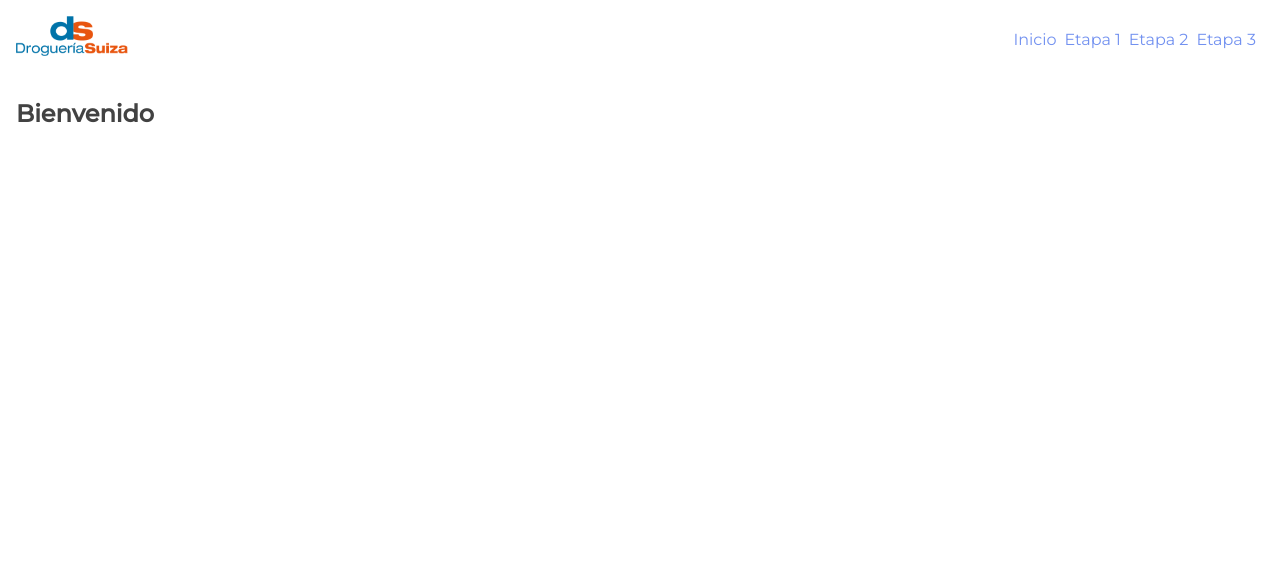
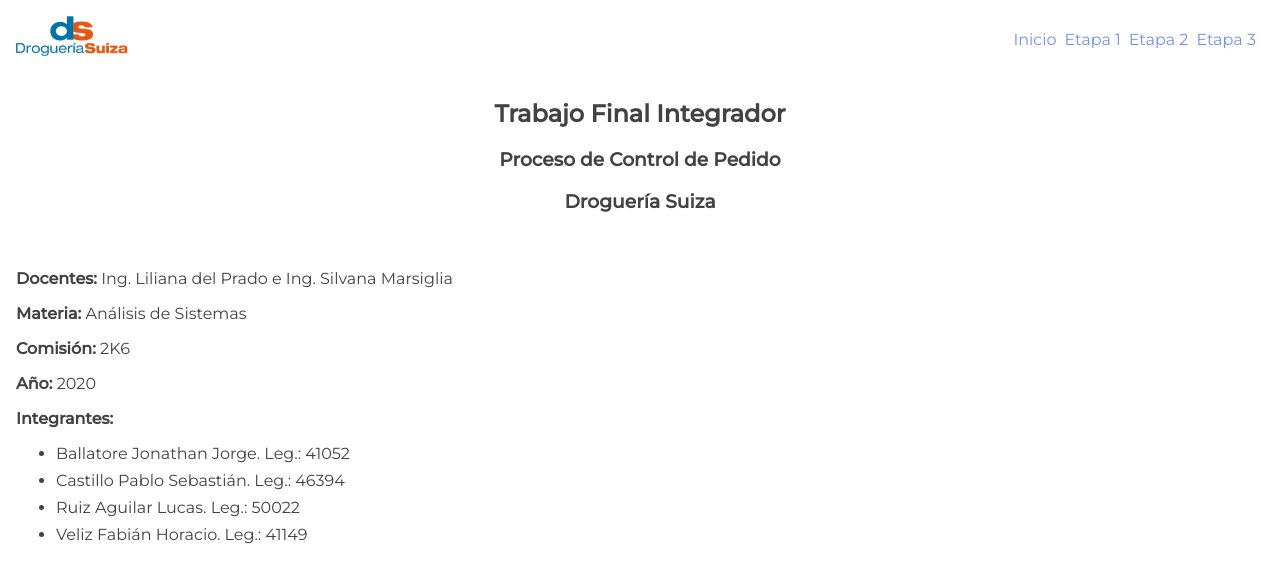
Before and after one commit to fabianvelizok/tfi, a React (Create React App) app: page / in a window 1280 px wide. Shown: the top 582 px of the page. Built offline with nearby package versions, Linux system fonts and the light colour scheme.

Commit message:
Add information to home page

```diff
--- a/src/components/Home/Home.css
+++ b/src/components/Home/Home.css
@@ -1 +1,21 @@
-.home {}
+.home__center {
+  text-align: center;
+}
+
+.home__inline {
+  display: flex;
+  flex-direction: row;
+  align-items: center;
+}
+
+.home__headings {
+  margin-bottom: 3rem;
+}
+
+.home__subsection {
+  margin: .5rem 0;
+}
+
+.home__list-item {
+  margin-bottom: .5rem;
+}
--- a/src/components/Home/Home.js
+++ b/src/components/Home/Home.js
@@ -8,8 +8,41 @@
   const classes = cx(['home', className]);
 
   return (
-    <div className={classes} >
-      <h2>Bienvenido</h2>
+    <div className={classes}>
+
+      <div className="home__headings">
+        <h2 className="home__center">Trabajo Final Integrador</h2>
+
+        <h3 className="home__center">Proceso de Control de Pedido</h3>
+        <h3 className="home__center">Droguería Suiza</h3>
+      </div>
+
+      <div className="home__inline">
+        <h4 className="home__subsection">Docentes:&nbsp;</h4>
+        <span>Ing. Liliana del Prado e Ing. Silvana Marsiglia</span>
+      </div>
+      <div className="home__inline">
+        <h4 className="home__subsection">Materia:&nbsp;</h4>
+        <span>Análisis de Sistemas</span>
+      </div>
+      <div className="home__inline">
+        <h4 className="home__subsection">Comisión:&nbsp;</h4>
+        <span>2K6</span>
+      </div>
+      <div className="home__inline">
+        <h4 className="home__subsection">Año:&nbsp;</h4>
+        <span>2020</span>
+      </div>
+
+      <div>
+        <h4 className="home__subsection">Integrantes:</h4>
+        <ul>
+          <li className="home__list-item">Ballatore Jonathan Jorge. Leg.: 41052</li>
+          <li className="home__list-item">Castillo Pablo Sebastián. Leg.: 46394</li>
+          <li className="home__list-item">Ruiz Aguilar Lucas. Leg.: 50022</li>
+          <li className="home__list-item">Veliz Fabián Horacio. Leg.: 41149</li>
+        </ul>
+      </div>
     </div>
   );
 };
```
